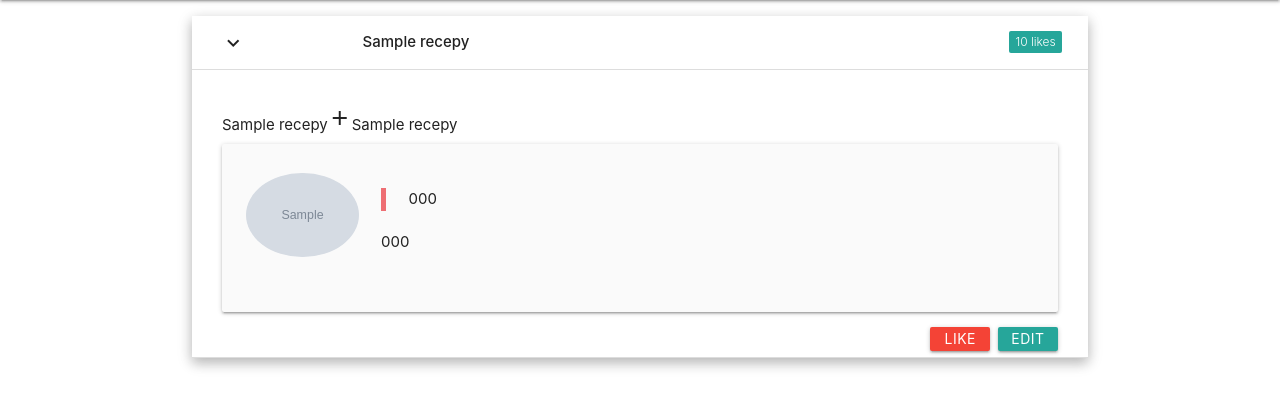
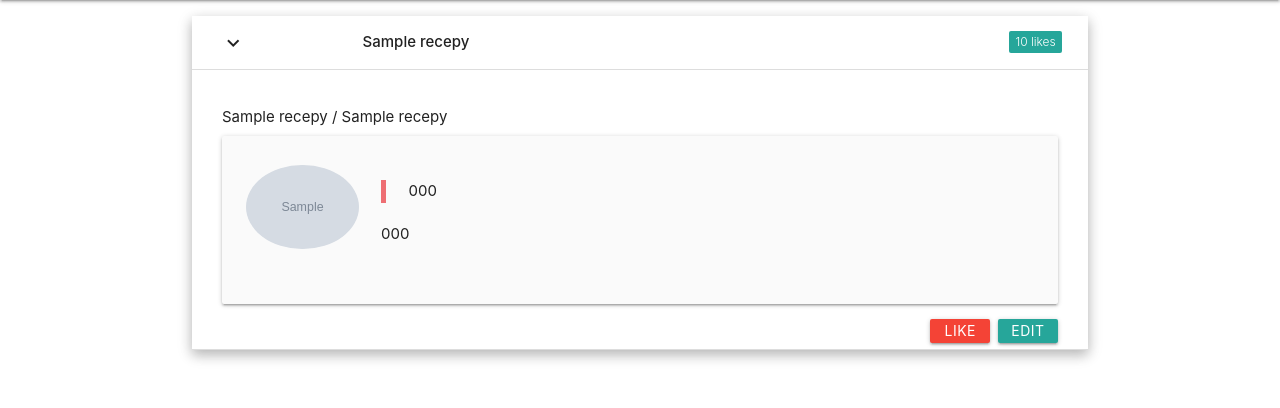
Before and after one commit to pome1juice/cookbook, a Flask app: page / in a window 1280 px wide, after a click that opens the changed part. Shown: the part 64-472 px from the top of the page. Run offline with Flask 2, Linux system fonts and the light colour scheme; grey boxes marked "Sample" are stand-in pictures; a database or web service that is not in the repository returns one stand-in record (values such as "Sample title"); some libraries are stand-ins or nearby versions.

Commit message:
finished!

```diff
--- a/static/css/style.css
+++ b/static/css/style.css
@@ -12,26 +12,44 @@
 .recepie-header {
     margin-top: 0.1em;
 }
-.menu .menuul{
+
+.menu .menuul {
     visibility: visible
 }
+
 .mobilebtn {
     visibility: hidden;
     position: fixed;
-    bottom:0;
+    bottom: 0;
     left: 0;
     margin-bottom: 0.5em;
     margin-left: 1em;
 }
-.icon{
+
+.icon {
     margin-left: 0.5em;
+}
+
+.recimg {
+    visibility: visible;
 }
 
 @media only screen and (max-width: 992px) {
     .mobilebtn {
         visibility: visible;
     }
-    .menu .menuul{
+    .menu .menuul {
         visibility: hidden;
     }
 }
+
+@media only screen and (max-width: 600px) {
+    .recimg {
+        visibility: hidden !important;
+        height: 0;
+        width: 0;
+        margin: 0;
+        padding: 0;
+    }
+
+}
--- a/templates/recepies.html
+++ b/templates/recepies.html
@@ -16,12 +16,12 @@
             </div>
         </div>
         <div class="collapsible-body">
-            <span>{{recepie.category_name}}</span><i class="material-icons">add</i><span>{{recepie.diet_name}}</span>
+            <span>{{recepie.category_name}}</span> / <span>{{recepie.diet_name}}</span>
             <div class="col s12 m8 offset-m2 l6 offset-l3">
                 <div class="card-panel grey lighten-5 z-depth-1">
                     <div class="row valign-wrapper">
                         <div class="col s2">
-                            <img src="{{recepie.recepie_img}}" alt="{{recepie.recepie_name}}" class="circle responsive-img">
+                            <img src="{{recepie.recepie_img}}" alt="{{recepie.recepie_name}}" class="circle responsive-img recimg">
                         </div>
                         <div class="col s10">
                             <blockquote>
--- a/templates/recepiescat.html
+++ b/templates/recepiescat.html
@@ -17,12 +17,12 @@
             </div>
         </div>
         <div class="collapsible-body">
-            <span>{{recepie.category_name}}</span><i class="material-icons">add</i><span>{{recepie.diet_name}}</span>
+            <span>{{recepie.category_name}}</span> / <span>{{recepie.diet_name}}</span>
             <div class="col s12 m8 offset-m2 l6 offset-l3">
                 <div class="card-panel grey lighten-5 z-depth-1">
                     <div class="row valign-wrapper">
                         <div class="col s2">
-                            <img src="{{recepie.recepie_img}}" alt="{{recepie.recepie_name}}" class="circle responsive-img">
+                            <img src="{{recepie.recepie_img}}" alt="{{recepie.recepie_name}}" class="circle responsive-img recimg">
                         </div>
                         <div class="col s10">
                             <blockquote>
--- a/templates/recepiesdiet.html
+++ b/templates/recepiesdiet.html
@@ -17,12 +17,12 @@
             </div>
         </div>
         <div class="collapsible-body">
-            <span>{{recepie.category_name}}</span> <i class="tiny material-icons">add</i> <span>{{recepie.diet_name}}</span>
+            <span>{{recepie.category_name}}</span> / <span>{{recepie.diet_name}}</span>
             <div class="col s12 m8 offset-m2 l6 offset-l3">
                 <div class="card-panel grey lighten-5 z-depth-1">
                     <div class="row valign-wrapper">
                         <div class="col s2">
-                            <img src="{{recepie.recepie_img}}" alt="{{recepie.recepie_name}}" class="circle responsive-img">
+                            <img src="{{recepie.recepie_img}}" alt="{{recepie.recepie_name}}" class="circle responsive-img recimg">
                         </div>
                         <div class="col s10">
                             <blockquote>
```
